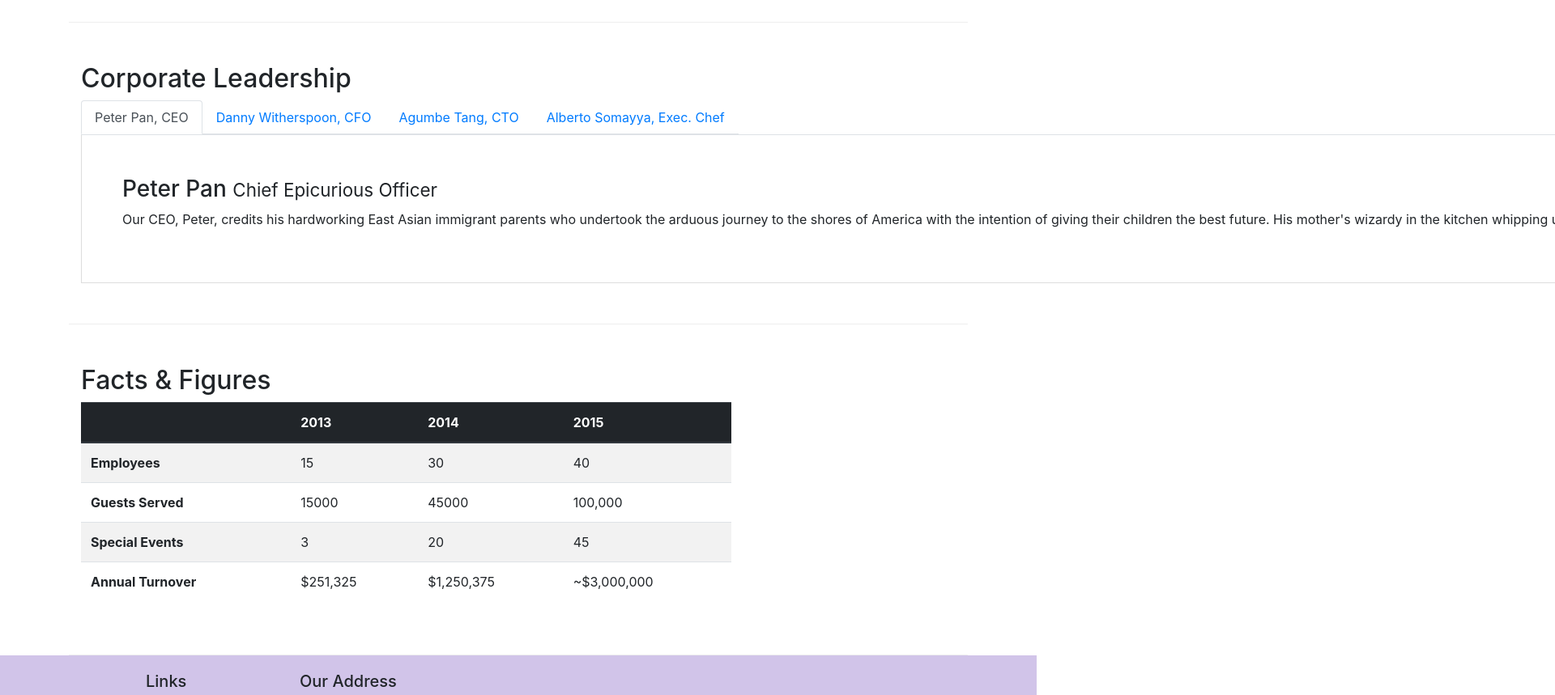
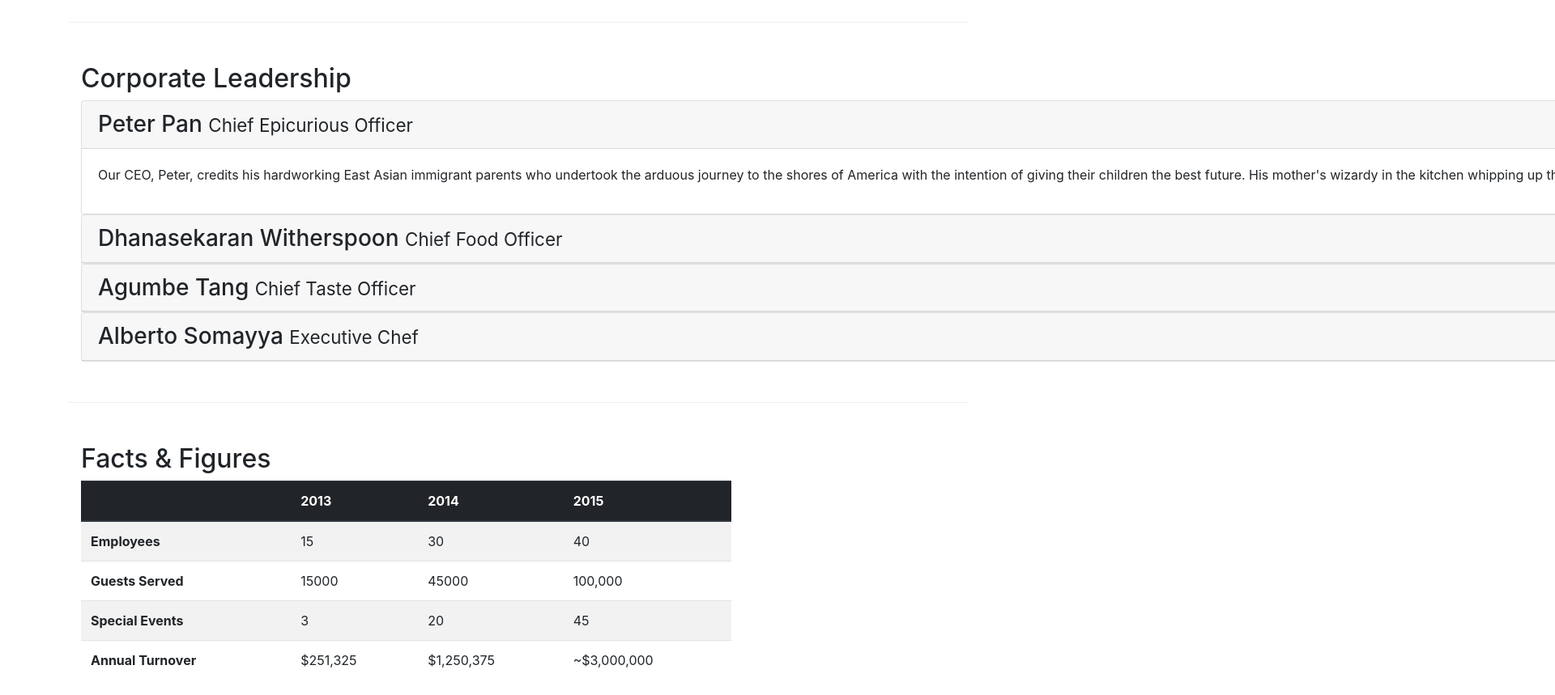
Before and after one commit to ryaswant5/Bootstrap4, a website: page aboutus.html in a window 1280 px wide. Shown: the part 960-1819 px from the top of the page at 81% size, 1920 px wide, since content can reach past the window. Drawn offline with nearby package versions, Linux system fonts and the light colour scheme.

Commit message:
accordion

```diff
--- a/aboutus.html
+++ b/aboutus.html
@@ -108,52 +108,57 @@
             <div class = "col-auto">
 
                     <h2>Corporate Leadership</h2>
-                    <div class="nav nav-tabs">
-                        <ul class="nav nav-tabs">
-                            <li class="nav-item">
-                              <a class="nav-link active" href="#peter"
-                                role="tab" data-toggle="tab">Peter Pan, CEO</a>
-                            </li>
-                            <li class="nav-item">
-                              <a class="nav-link" href="#danny" role="tab"
-                                data-toggle="tab">Danny Witherspoon, CFO</a>
-                            </li>
-                            <li class="nav-item">
-                              <a class="nav-link" href="#agumbe"role="tab"
-                                data-toggle="tab">Agumbe Tang, CTO</a>
-                            </li>
-                            <li class="nav-item">
-                              <a class="nav-link" href="#alberto" role="tab"
-                                data-toggle="tab">Alberto Somayya, Exec. Chef</a>
-                            </li>
-                        </ul>
 
+                    <div id ="accordion">
+                        <div class="card">
+                            <div class="card-header" role="tab" id="peterhead">
+                                <h3 class="mb-0"><a data-toggle="collapse" data-target="#peter">Peter Pan <small>Chief Epicurious Officer</small></h3>
+                                </a>
+                            </div>
+                            <div role="tabpanel" class="collapse show" id = "peter" data-parent="#accordion">
+                                <div class="card-body">
+                                    <div class =" d-none d-sm-block"><p>Our CEO, Peter, credits his hardworking East Asian immigrant parents who undertook the arduous journey to the shores of America with the intention of giving their children the best future. His mother's wizardy in the kitchen whipping up the tastiest dishes with whatever is available inexpensively at the supermarket, was his first inspiration to create the fusion cuisines for which <em>The Frying Pan</em> became well known. He brings his zeal for fusion cuisines to this restaurant, pioneering cross-cultural culinary connections.</p> </div>
+                                </div>
+                            </div>
                         </div>
 
-                    <div class="tab-content">
-                        <div role="tabpanel" class="tab-pane fade show active" id = "peter">
-                            <h3>Peter Pan <small>Chief Epicurious Officer</small></h3>
-                            <div class =" d-none d-sm-block"><p>Our CEO, Peter, credits his hardworking East Asian immigrant parents who undertook the arduous journey to the shores of America with the intention of giving their children the best future. His mother's wizardy in the kitchen whipping up the tastiest dishes with whatever is available inexpensively at the supermarket, was his first inspiration to create the fusion cuisines for which <em>The Frying Pan</em> became well known. He brings his zeal for fusion cuisines to this restaurant, pioneering cross-cultural culinary connections.</p> </div>
+
+                        <div class="card">
+                            <div class="card-header" role="tab" id="dannyhead">
+                                <h3 class="mb-0"><a data-toggle="collapse" data-target="#danny">Dhanasekaran Witherspoon <small>Chief Food Officer</small></a></h3>
                             </div>
-
-                        <div role="tabpanel" class="tab-pane fade" id = "danny">
-                            <h3>Dhanasekaran Witherspoon <small>Chief Food Officer</small></h3>
+                            <div role="tabpanel" class="collapse" id = "danny" data-parent="#accordion">
+                                <div class="card-body">
                                     <div class =" d-none d-sm-block">
                                         <p>Our CFO, Danny, as he is affectionately referred to by his colleagues, comes from a long established family tradition in farming and produce. His experiences growing up on a farm in the Australian outback gave him great appreciation for varieties of food sources. As he puts it in his own words, <em>Everything that runs, wins, and everything that stays, pays!</em></p>
                                     </div>
                                 </div>
+                            </div>
+                        </div>
 
-                        <div role="tabpanel" class="tab-pane fade" id = "agumbe">
-                            <h3>Agumbe Tang <small>Chief Taste Officer</small></h3>
+                        <div class="card">
+                            <div class="card-header" role="tab" id="agumbehead">
+                                <h3 class="mb-0"><a data-toggle="collapse" data-target="#agumbe">Agumbe Tang <small>Chief Taste Officer</small></a></h3>
+                            </div>
+                            <div role="tabpanel" class="collapse" id = "agumbe" data-parent="#accordion">
+                                <div class="card-body">
                                     <div class =" d-none d-sm-block">
                                         <p>Blessed with the most discerning gustatory sense, Agumbe, our CTO, personally ensures that every dish that we serve meets his exacting tastes. Our chefs dread the tongue lashing that ensues if their dish does not meet his exacting standards. He lives by his motto, <em>You click only if you survive my lick.</em></p>
                                     </div>
                                 </div>
+                            </div>
+                        </div>
 
-                        <div role="tabpanel" class="tab-pane fade" id = "alberto">
-                            <h3>Alberto Somayya <small>Executive Chef</small></h3>
+                        <div class="card">
+                            <div class="card-header" role="tab" id="albertohead">
+                                <h3 class="mb-0"><a data-toggle="collapse" data-target="#alberto">Alberto Somayya <small>Executive Chef</small></a></h3>
+                            </div>
+                            <div role="tabpanel" class="collapse" id = "alberto" data-parent="#accordion">
+                                <div class="card-body">
                                     <div class =" d-none d-sm-block">
                                         <p>Award winning three-star Michelin chef with wide International experience having worked closely with whos-who in the culinary world, he specializes in creating mouthwatering Indo-Italian fusion experiences. He says, <em>Put together the cuisines from the two craziest cultures, and you get a winning hit! Amma Mia!</em></p>
+                                    </div>
+                                </div>
                             </div>
                         </div>
                     </div>
```
Lines whose indentation alone changed are shown as unchanged.
